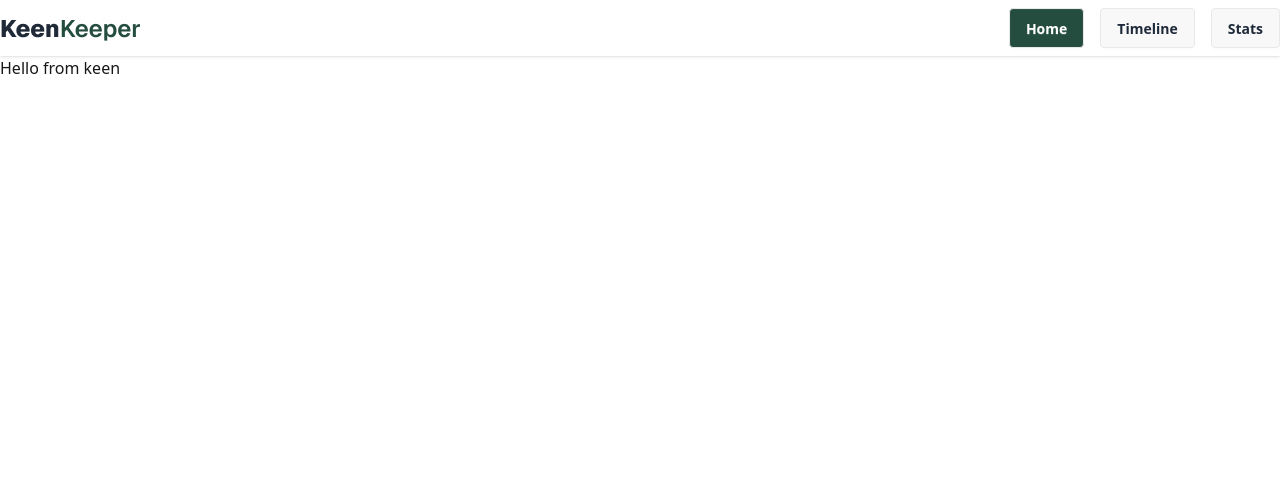
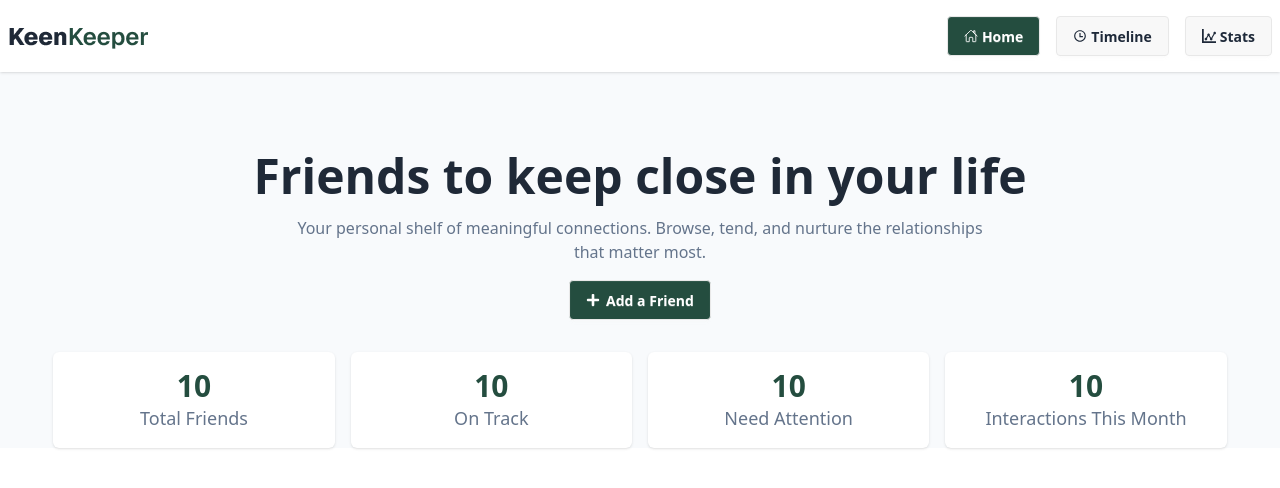
Before and after one commit to ApuKM/Keen-Keeper, a Next.js app: page / in a window 1280 px wide. Shown: the top 488 px of the page. Built offline with nearby package versions, Linux system fonts and the light colour scheme.

Commit message:
Added banner section

```diff
--- a/package.json
+++ b/package.json
@@ -12,7 +12,8 @@
     "daisyui": "^5.5.19",
     "next": "16.2.3",
     "react": "19.2.4",
-    "react-dom": "19.2.4"
+    "react-dom": "19.2.4",
+    "react-icons": "^5.6.0"
   },
   "devDependencies": {
     "@tailwindcss/postcss": "^4",
--- a/src/app/page.js
+++ b/src/app/page.js
@@ -1,7 +1,9 @@
-
+import Banner from "@/components/Banner";
 
 export default function Home() {
   return (
-    <h2>Hello from keen</h2>
+    <section id="main" className="bg-[#F8FAFC]">
+      <Banner />
+    </section>
   );
 }
--- /dev/null
+++ b/src/components/Banner.jsx
@@ -0,0 +1,40 @@
+import React from "react";
+import { FaPlus } from "react-icons/fa";
+
+const Banner = () => {
+  return (
+    <div className="w-11/12 max-w-7xl mx-auto mt-20">
+      <div className="space-y-4 flex flex-col items-center">
+        <h1 className="text-[#1F2937] font-bold text-5xl">Friends to keep close in your life</h1>
+        <p className="text-[#64748B] text-center w-[60%]">
+          Your personal shelf of meaningful connections. Browse, tend, and
+          nurture the relationships that matter most.
+        </p>
+        <button className="btn bg-[#244D3F] text-white">
+          <FaPlus />
+          <span>Add a Friend</span>
+        </button>
+      </div>
+      <div className="grid grid-cols-4 gap-4 pt-8">
+        <div className="text-center p-4 bg-white shadow-sm rounded-md">
+          <h2 className="text-[#244D3F] font-semibold text-3xl">10</h2>
+          <p className="text-[#64748B] text-lg">Total Friends</p>
+        </div>
+        <div className="text-center p-4 bg-white shadow-sm rounded-md">
+          <h2 className="text-[#244D3F] font-semibold text-3xl">10</h2>
+          <p className="text-[#64748B] text-lg">On Track</p>
+        </div>
+        <div className="text-center p-4 bg-white shadow-sm rounded-md">
+          <h2 className="text-[#244D3F] font-semibold text-3xl">10</h2>
+          <p className="text-[#64748B] text-lg">Need Attention</p>
+        </div>
+        <div className="text-center p-4 bg-white shadow-sm rounded-md">
+          <h2 className="text-[#244D3F] font-semibold text-3xl">10</h2>
+          <p className="text-[#64748B] text-lg">Interactions This Month</p>
+        </div>
+      </div>
+    </div>
+  );
+};
+
+export default Banner;
--- a/src/components/shared/MyLink.jsx
+++ b/src/components/shared/MyLink.jsx
@@ -3,6 +3,9 @@
 import Link from "next/link";
 import { usePathname } from "next/navigation";
 import React from "react";
+import { ImStatsDots } from "react-icons/im";
+import { IoHomeOutline } from "react-icons/io5";
+import { RiTimeLine } from "react-icons/ri";
 
 const MyLink = ({ href, children }) => {
   const pathName = usePathname();
@@ -10,8 +13,17 @@ const MyLink = ({ href, children }) => {
     <div>
       <Link
         href={href}
-        className={`${pathName === href ? "bg-[#244D3F] text-white" : ""} btn  text-gray-800`}
+        className={`${pathName === href ? "bg-[#244D3F] text-white" : ""} btn  text-gray-800 flex items-center gap-1`}
       >
+        <div>
+        {href === "/" ? (
+          <IoHomeOutline />
+        ) : href === "/timeline" ? (
+          <RiTimeLine />
+        ) : (
+          <ImStatsDots />
+        )}
+        </div>
         {children}
       </Link>
     </div>
--- a/src/components/shared/Navbar.jsx
+++ b/src/components/shared/Navbar.jsx
@@ -11,7 +11,7 @@ const navLinks = [
 
 const Navbar = () => {
   return (
-    <nav className=" shadow">
+    <nav className="navbar shadow">
       <div className="flex justify-between gap-4 items-center  py-2 container mx-auto">
         <Image src={navIcon} alt="keen keeper logo" className="" />
 
```
Also changed, not shown: 1 other file (tests, documents, lock files or other folders).
